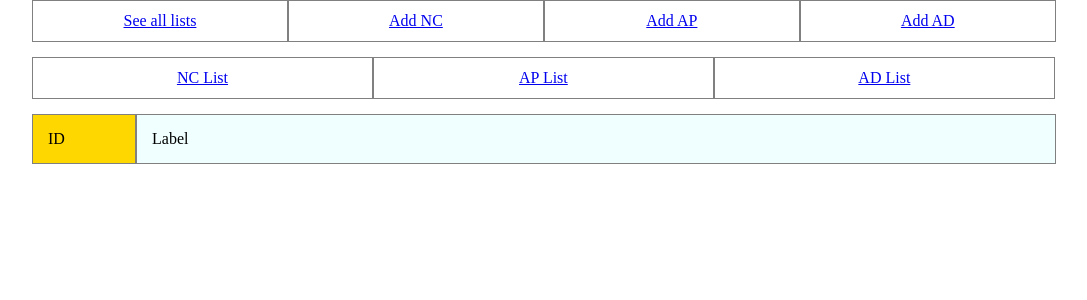
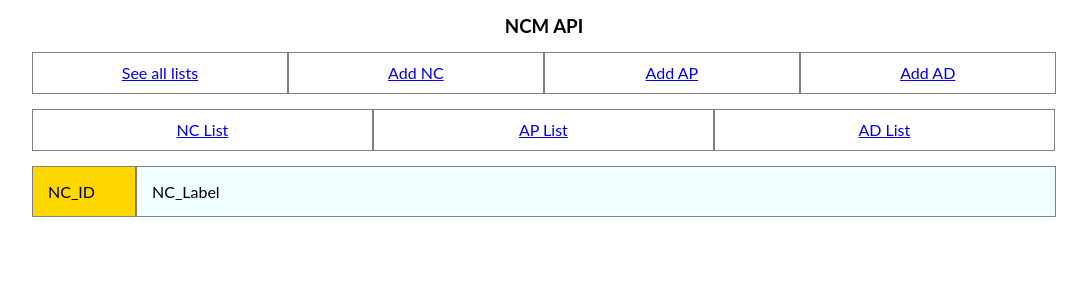
Before and after one commit to Khang90800/ncm3, an Angular app: page /nc-list in a window 1280 px wide. Shown: the top 300 px of the page, without its empty margins (96-1183 px from the left). Built offline with nearby package versions, Linux system fonts and the light colour scheme.

Commit message:
4 files modified

```diff
--- a/src/app/app.component.css
+++ b/src/app/app.component.css
@@ -1,3 +1,4 @@
-p {
-  font-family: Lato;
+h3 {
+  text-align: center;
+  margin: 15px;
 }
--- a/src/app/app.component.html
+++ b/src/app/app.component.html
@@ -1,3 +1,5 @@
+<h3>NCM API</h3>
+
 <app-add-menu></app-add-menu>
 
 <router-outlet></router-outlet>
--- a/src/list-menu/nc-list/nc-list.component.html
+++ b/src/list-menu/nc-list/nc-list.component.html
@@ -2,8 +2,8 @@
 
 <div class="subListContainer">
   <div class="tableHead">
-    <div class="boxTable"><p>ID</p></div>
-    <div class="boxTable"><p>Label</p></div>
+    <div class="boxTable"><p>NC_ID</p></div>
+    <div class="boxTable"><p>NC_Label</p></div>
   </div>
 
   <div class="tableBody">
--- a/src/styles.css
+++ b/src/styles.css
@@ -1,6 +1,7 @@
 * {
   margin: 0;
   padding: 0;
+  font-family: Lato;
 }
 
 p {
```
